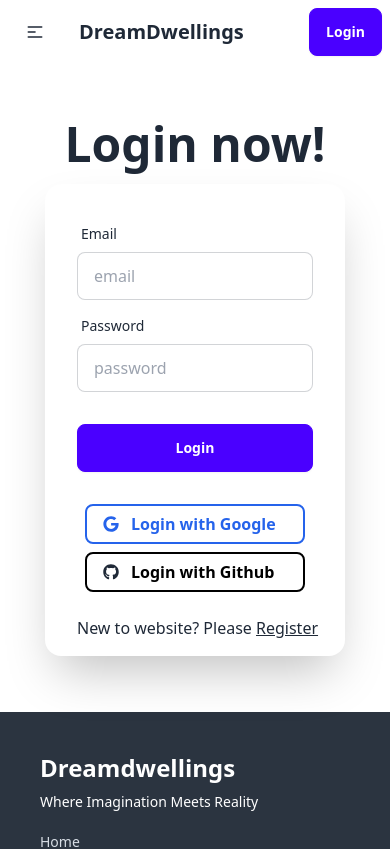
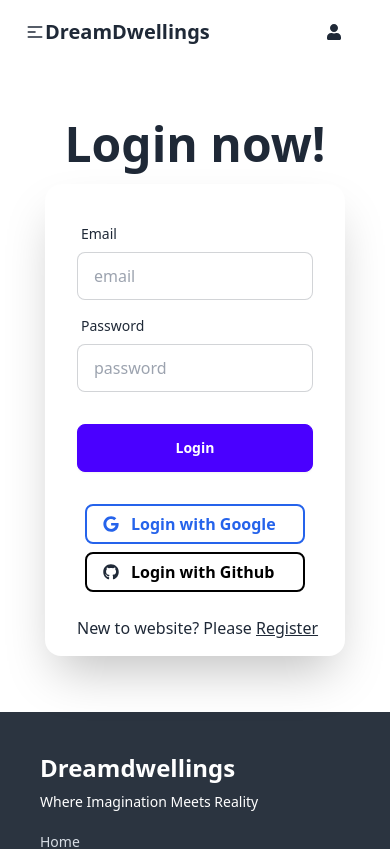
Before and after one commit to 2244jhalak/Real-Estate, a React (Vite) app: page /login in a window 390 px wide. Shown: the top 849 px of the page. Built offline with nearby package versions, Linux system fonts and the light colour scheme; no server answers.

Commit message:
responsive navbar,banner and footer added

```diff
--- a/src/components/Banner/Banner.jsx
+++ b/src/components/Banner/Banner.jsx
@@ -9,21 +9,21 @@ import Cover3 from '../../../src/assets/images/Cover3.jpeg'
 
 const Banner = () => {
     return (
-        <div className='my-10'>
-            <div className='w-full'>
+        <div className='mt-10 z-30'>
+            <div className='lg:w-full lg:mx-0 md:mx-3 mx-2'>
 
                 <Swiper navigation={true} modules={[Navigation]} className="mySwiper">
                       <SwiperSlide>
-                               <img className='w-full h-[580px] rounded-lg' src={Cover3} alt="" />
+                               <img className='w-full lg:h-[580px] h-[270px] md:h-[450px] rounded-lg' src={Cover3} alt="" />
 
                       </SwiperSlide>
                       <SwiperSlide>
-                                <img className='w-full h-[580px] rounded-lg' src={Cover1} alt="" />
+                                <img className='w-full lg:h-[580px] h-[270px] md:h-[450px] rounded-lg' src={Cover1} alt="" />
 
 
                       </SwiperSlide>
                       <SwiperSlide>
-                                <img className='w-full h-[580px] rounded-lg' src={Cover2} alt="" />
+                                <img className='w-full lg:h-[580px] h-[270px] md:h-[450px] rounded-lg' src={Cover2} alt="" />
 
 
                       </SwiperSlide>
--- a/src/components/Header/Header.jsx
+++ b/src/components/Header/Header.jsx
@@ -1,6 +1,6 @@
+import { FaUser,FaUserSlash } from 'react-icons/fa';
 
-
-import { useContext } from "react";
+import { useContext, useState } from "react";
 import { Link } from "react-router-dom";
 import { AuthContext } from "../../provider/AuthProvider";
 
@@ -8,6 +8,7 @@ import { AuthContext } from "../../provider/AuthProvider";
 
 
 const Header = () => {
+  const [open,setOpen]=useState(false);
   const {user,logOut}=useContext(AuthContext);
   const logOutUser=()=>{
     logOut();
@@ -28,10 +29,10 @@ const Header = () => {
 
     </>
     return (
-        <div>
+        <div className=''>
             <div className="navbar bg-base-100">
   <div className="navbar-start">
-    <div className="dropdown">
+    <div className="dropdown fixed z-50">
       <div tabIndex={0} role="button" className="btn btn-ghost lg:hidden">
         <svg xmlns="http://www.w3.org/2000/svg" className="h-5 w-5" fill="none" viewBox="0 0 24 24" stroke="currentColor"><path strokeLinecap="round" strokeLinejoin="round" strokeWidth="2" d="M4 6h16M4 12h8m-8 6h16" /></svg>
       </div>
@@ -40,18 +41,30 @@ const Header = () => {
 
       </ul>
     </div>
-    <a className="btn btn-ghost text-xl">DreamDwellings</a>
+    <a className="btn btn-ghost text-xl lg:ml-0 md:ml-5 ml-5">DreamDwellings</a>
   </div>
   <div className="navbar-center hidden lg:flex">
-    <ul className="menu menu-horizontal px-1">
+    <ul className="menu menu-horizontal px-1 md:mr-20">
       {links}
 
     </ul>
   </div>
-  <div className="navbar-end flex items-center">
-    {
+  <div className="navbar-end pr-10 flex items-center">
+
+      <div className='fixed z-50'>
+      <div onClick={()=>setOpen(!open)} className='container mx-auto lg:hidden'>
+      <p className=''>
+      {open?<FaUserSlash></FaUserSlash>:<FaUser></FaUser>}
+      </p>
+    </div>
+
+
+
+    <ul className={`${open ?'top-12 block':'-top-80'} flex lg:flex-row flex-col px-2 py-5 absolute lg:static bg-blue-950 rounded-lg text-white -ms-20 duration-1000`}>
+      {
       user ?
-           <div className="flex items-center">
+           <div className="flex items-center lg:flex-row flex-col">
+
               <Link to="/updateProfile">
                   <button className="btn btn-ghost">Update Profile</button>
               </Link>
@@ -77,13 +90,16 @@ const Header = () => {
               </div>
 
               <button onClick={logOutUser} className="btn bg-black text-white font-bold ml-4">Log Out</button>
+              </div>
 
-           </div>
+
              :
             <Link to="/login">
                     <button className="btn btn-primary font-bold ml-4 text-white">Login</button>
             </Link>
     }
+    </ul>
+        </div>
 
 
   </div>
--- a/src/components/Home/Home.jsx
+++ b/src/components/Home/Home.jsx
@@ -1,9 +1,9 @@
 
 import Banner from "../Banner/Banner";
-import Partner from "../Partner/Partner";
-import Properties from "../Properties/Properties";
-import Report from "../Report/Report";
-import WhyChooseUs from "../WhyChooseUs/WhyChooseUs";
+// import Partner from "../Partner/Partner";
+// import Properties from "../Properties/Properties";
+// import Report from "../Report/Report";
+// import WhyChooseUs from "../WhyChooseUs/WhyChooseUs";
 
 
 
@@ -13,10 +13,10 @@ const Home = () => {
 
 
             <Banner></Banner>
-            <Properties></Properties>
-            <Report></Report>
-            <WhyChooseUs></WhyChooseUs>
-            <Partner></Partner>
+            {/* <Properties className="hidden"></Properties>
+            <Report className="hidden"></Report>
+            <WhyChooseUs className="hidden"></WhyChooseUs>
+            <Partner className="hidden"></Partner> */}
 
 
 
```
